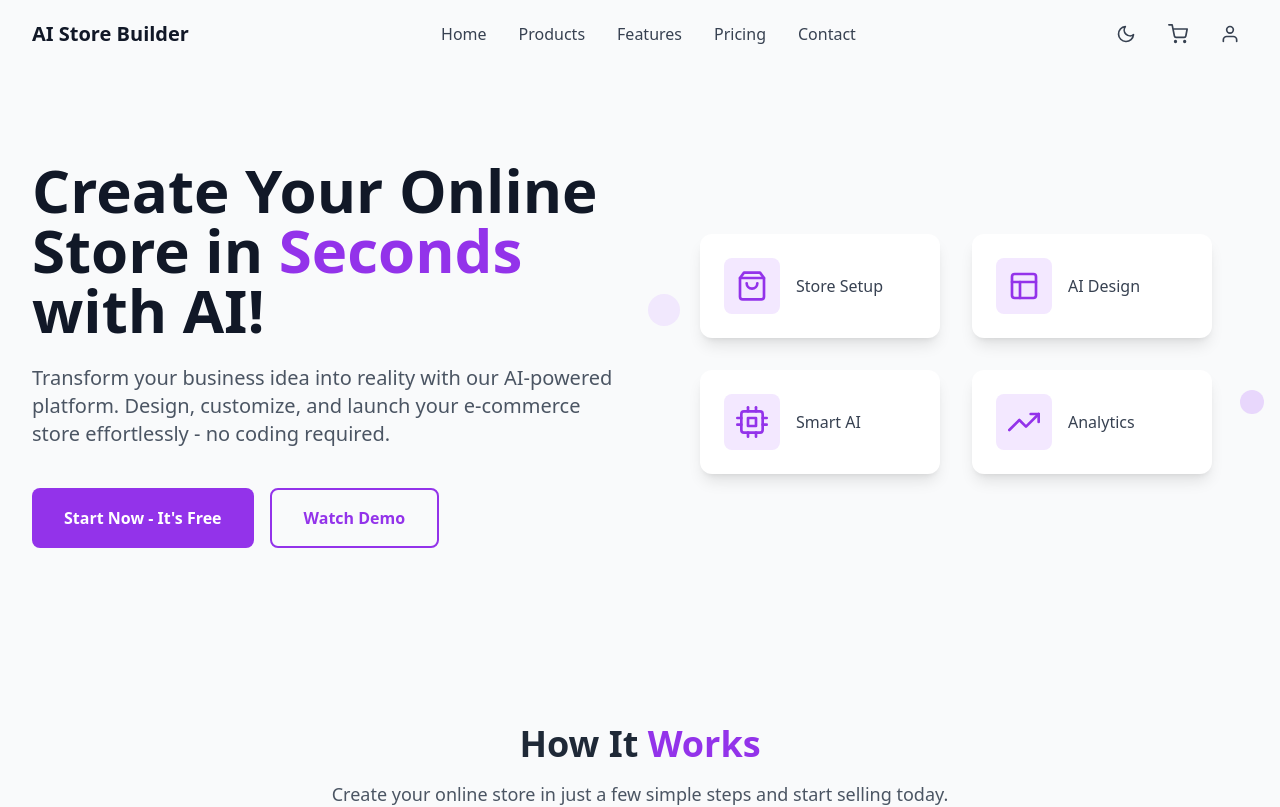
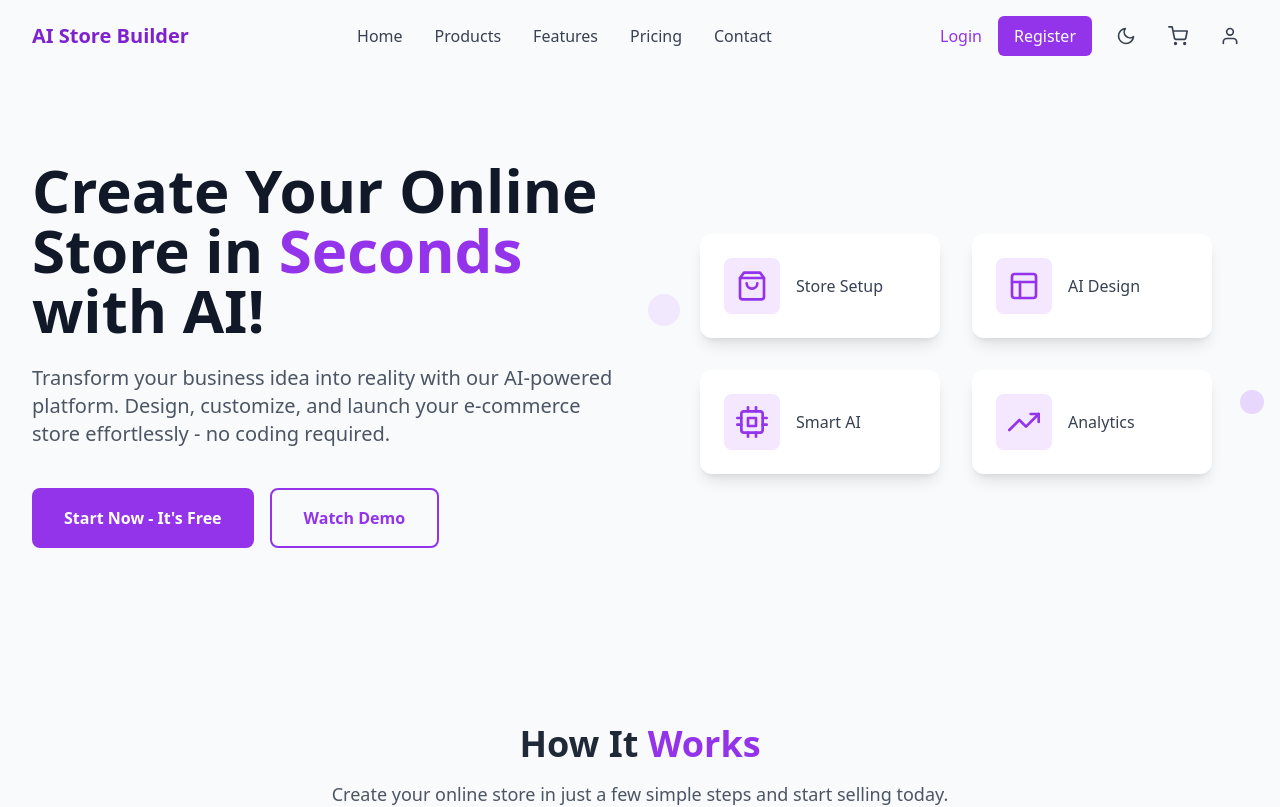
Before and after one commit to zobirofkir/wee-build-frontend, a React (Create React App) app: page / in a window 1280 px wide. Shown: the top 807 px of the page. Built offline with nearby package versions, Linux system fonts and the light colour scheme.

Commit message:
add login and register in header component

```diff
--- a/src/component/header-component.js
+++ b/src/component/header-component.js
@@ -58,7 +58,7 @@ const HeaderComponent = () => {
         <div className="flex justify-between items-center">
           {/* Logo */}
           <div className="flex-shrink-0 flex items-center">
-            <h1 className="text-xl font-bold text-gray-900 dark:text-white">
+            <h1 className="text-xl font-bold text-purple-700 dark:text-purple-400">
               AI Store Builder
             </h1>
           </div>
@@ -99,11 +99,24 @@ const HeaderComponent = () => {
 
           {/* Right side icons */}
           <div className="hidden md:flex items-center space-x-4">
+            {/* Login/Register links */}
+            <a
+              href="/auth/login"
+              className="text-purple-600 dark:text-purple-400 hover:text-purple-800 dark:hover:text-purple-300 font-medium transition-colors"
+            >
+              Login
+            </a>
+            <a
+              href="/auth/register"
+              className="bg-purple-600 hover:bg-purple-700 text-white px-4 py-2 rounded-md font-medium transition-colors"
+            >
+              Register
+            </a>
 
             {/* Theme toggle */}
             <button
               onClick={toggleTheme}
-              className="p-2 rounded-full text-gray-700 dark:text-gray-200 hover:bg-gray-200 dark:hover:bg-gray-700 transition-colors"
+              className="p-2 rounded-full text-gray-700 dark:text-gray-200 hover:bg-purple-100 dark:hover:bg-purple-900 transition-colors"
               aria-label="Toggle theme"
             >
               {darkMode ? <FiSun size={20} /> : <FiMoon size={20} />}
@@ -112,7 +125,7 @@ const HeaderComponent = () => {
             {/* Cart */}
             <a
               href="/cart"
-              className="p-2 rounded-full text-gray-700 dark:text-gray-200 hover:bg-gray-200 dark:hover:bg-gray-700 transition-colors"
+              className="p-2 rounded-full text-gray-700 dark:text-gray-200 hover:bg-purple-100 dark:hover:bg-purple-900 transition-colors"
               aria-label="Shopping cart"
             >
               <FiShoppingCart size={20} />
@@ -121,7 +134,7 @@ const HeaderComponent = () => {
             {/* User profile */}
             <a
               href="/profile"
-              className="p-2 rounded-full text-gray-700 dark:text-gray-200 hover:bg-gray-200 dark:hover:bg-gray-700 transition-colors"
+              className="p-2 rounded-full text-gray-700 dark:text-gray-200 hover:bg-purple-100 dark:hover:bg-purple-900 transition-colors"
               aria-label="User profile"
             >
               <FiUser size={20} />
@@ -130,9 +143,15 @@ const HeaderComponent = () => {
 
           {/* Mobile menu button */}
           <div className="md:hidden flex items-center space-x-2">
+            <a
+              href="/auth/login"
+              className="text-purple-600 dark:text-purple-400 hover:text-purple-800 dark:hover:text-purple-300 font-medium transition-colors mr-2"
+            >
+              Login
+            </a>
             <button
               onClick={toggleTheme}
-              className="p-2 rounded-full text-gray-700 dark:text-gray-200 hover:bg-gray-200 dark:hover:bg-gray-700 transition-colors"
+              className="p-2 rounded-full text-gray-700 dark:text-gray-200 hover:bg-purple-100 dark:hover:bg-purple-900 transition-colors"
               aria-label="Toggle theme"
             >
               {darkMode ? <FiSun size={20} /> : <FiMoon size={20} />}
@@ -140,7 +159,7 @@ const HeaderComponent = () => {
 
             <button
               onClick={toggleMenu}
-              className="p-2 rounded-full text-gray-700 dark:text-gray-200 hover:bg-gray-200 dark:hover:bg-gray-700 transition-colors"
+              className="p-2 rounded-full text-gray-700 dark:text-gray-200 hover:bg-purple-100 dark:hover:bg-purple-900 transition-colors"
               aria-label="Open menu"
             >
               {isMenuOpen ? <FiX size={24} /> : <FiMenu size={24} />}
@@ -159,45 +178,51 @@ const HeaderComponent = () => {
         <div className="px-2 pt-2 pb-3 space-y-1 sm:px-3">
           <a
             href="/"
-            className="block px-3 py-2 rounded-md text-base font-medium text-gray-700 dark:text-gray-200 hover:bg-gray-100 dark:hover:bg-gray-800"
+            className="block px-3 py-2 rounded-md text-base font-medium text-gray-700 dark:text-gray-200 hover:bg-purple-100 dark:hover:bg-purple-800"
           >
             Home
           </a>
           <a
             href="/products"
-            className="block px-3 py-2 rounded-md text-base font-medium text-gray-700 dark:text-gray-200 hover:bg-gray-100 dark:hover:bg-gray-800"
+            className="block px-3 py-2 rounded-md text-base font-medium text-gray-700 dark:text-gray-200 hover:bg-purple-100 dark:hover:bg-purple-800"
           >
             Products
           </a>
           <a
             href="/features"
-            className="block px-3 py-2 rounded-md text-base font-medium text-gray-700 dark:text-gray-200 hover:bg-gray-100 dark:hover:bg-gray-800"
+            className="block px-3 py-2 rounded-md text-base font-medium text-gray-700 dark:text-gray-200 hover:bg-purple-100 dark:hover:bg-purple-800"
           >
             Features
           </a>
           <a
             href="/pricing"
-            className="block px-3 py-2 rounded-md text-base font-medium text-gray-700 dark:text-gray-200 hover:bg-gray-100 dark:hover:bg-gray-800"
+            className="block px-3 py-2 rounded-md text-base font-medium text-gray-700 dark:text-gray-200 hover:bg-purple-100 dark:hover:bg-purple-800"
           >
             Pricing
           </a>
           <a
             href="/contact"
-            className="block px-3 py-2 rounded-md text-base font-medium text-gray-700 dark:text-gray-200 hover:bg-gray-100 dark:hover:bg-gray-800"
+            className="block px-3 py-2 rounded-md text-base font-medium text-gray-700 dark:text-gray-200 hover:bg-purple-100 dark:hover:bg-purple-800"
           >
             Contact
+          </a>
+          <a
+            href="/auth/register"
+            className="block px-3 py-2 rounded-md text-base font-medium bg-purple-600 text-white hover:bg-purple-700"
+          >
+            Register
           </a>
           <div className="flex items-center space-x-4 px-3 py-2">
             <a
               href="/cart"
-              className="p-2 rounded-full text-gray-700 dark:text-gray-200 hover:bg-gray-200 dark:hover:bg-gray-700 transition-colors"
+              className="p-2 rounded-full text-gray-700 dark:text-gray-200 hover:bg-purple-100 dark:hover:bg-purple-800 transition-colors"
               aria-label="Shopping cart"
             >
               <FiShoppingCart size={20} />
             </a>
             <a
               href="/profile"
-              className="p-2 rounded-full text-gray-700 dark:text-gray-200 hover:bg-gray-200 dark:hover:bg-gray-700 transition-colors"
+              className="p-2 rounded-full text-gray-700 dark:text-gray-200 hover:bg-purple-100 dark:hover:bg-purple-800 transition-colors"
               aria-label="User profile"
             >
               <FiUser size={20} />
```
